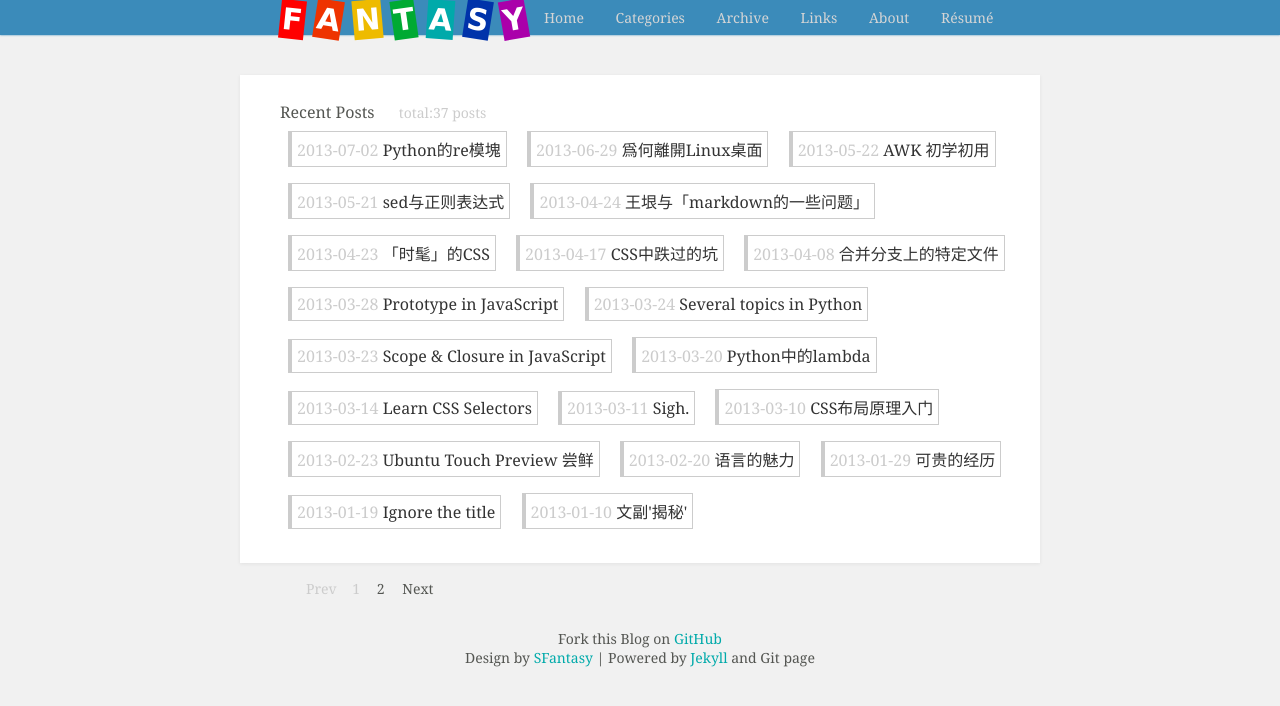
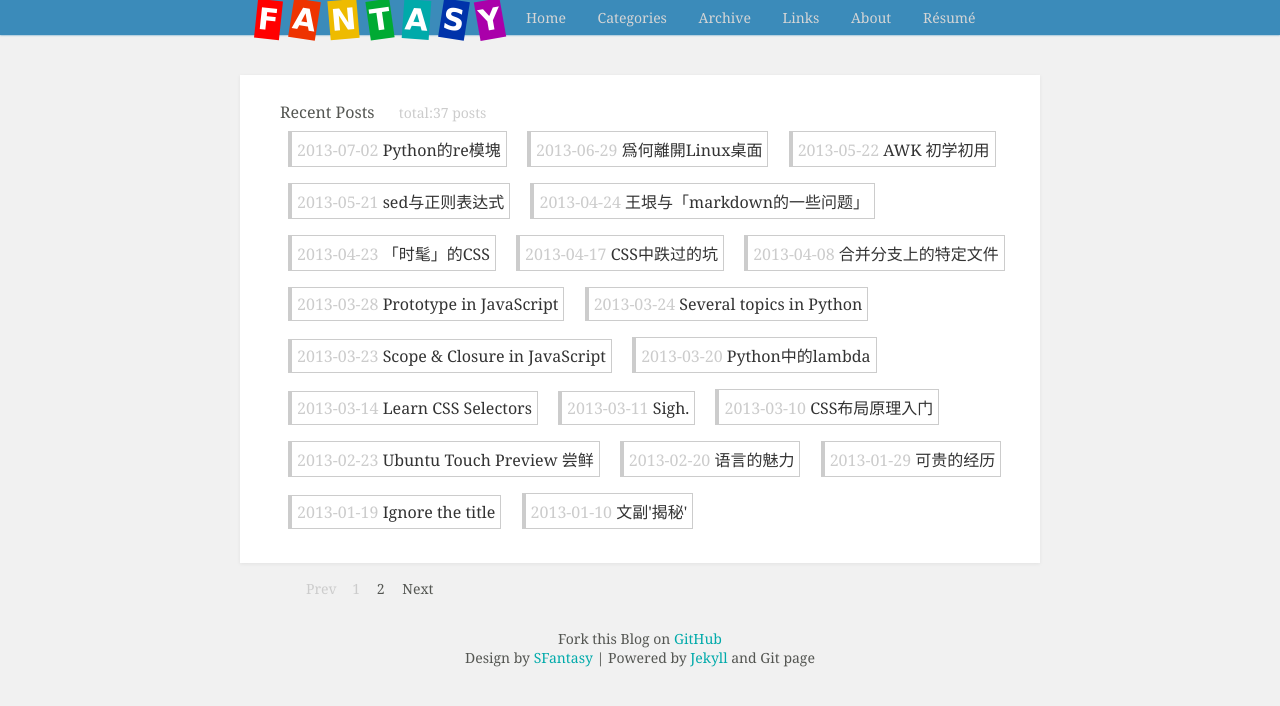
Before and after one commit to SFantasy/blog, a Jekyll site: the page built from index.html, in a window 1280 px wide. Shown: the top 706 px of the page. Built offline with Jekyll 4.4.1, drawn with Linux system fonts in a browser that asks for light colours; Markdown is read by kramdown in place of the engine named in the settings; the list of posts is cut into pages by our own code.

Commit message:
Fix nav-bar BUG in wide screen.

```diff
--- a/media/css/homepage.scss
+++ b/media/css/homepage.scss
@@ -68,12 +68,13 @@ body {
 /* Navbar */
 .menu {
 	display: inline-block;
+	width: 100%;
 	font: {
 		size: 14px;
 	}
 	ul {
 		padding: 0;
-		margin: 0 0 0 530px;
+		margin: 0 0 0 40%;
 		li {
 			display: inline-block;
 			list-style: none;
@@ -100,7 +101,7 @@ header {
 		margin: 0;
 		position: absolute;
 		top: 0;
-		left: 280px;
+		left: 20%;
 		display: inline-block;
 		font: {
 			family: "Comic Sans MS", Helvetica, Arial, sans-serif;
```
Also changed, not shown: media/css/homepage.css.
